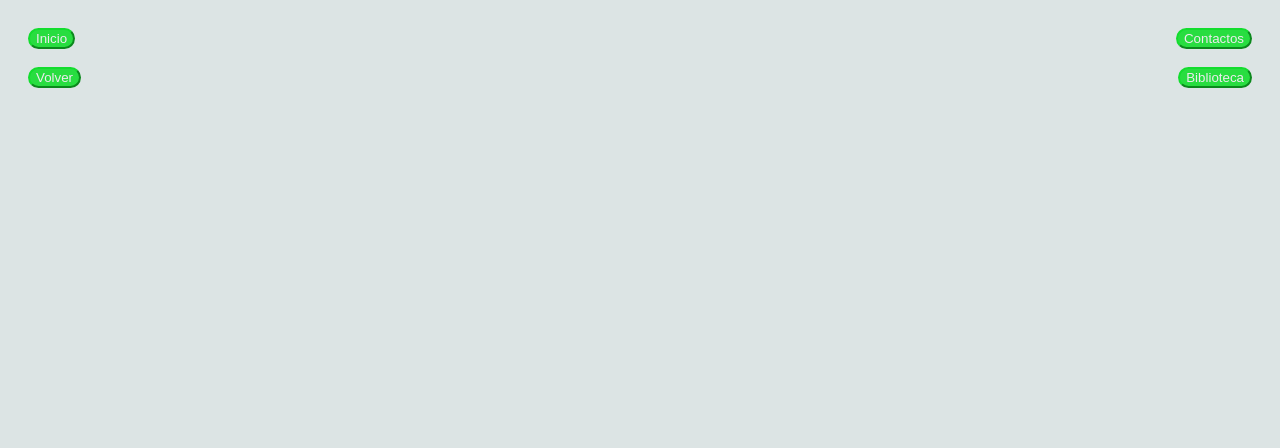
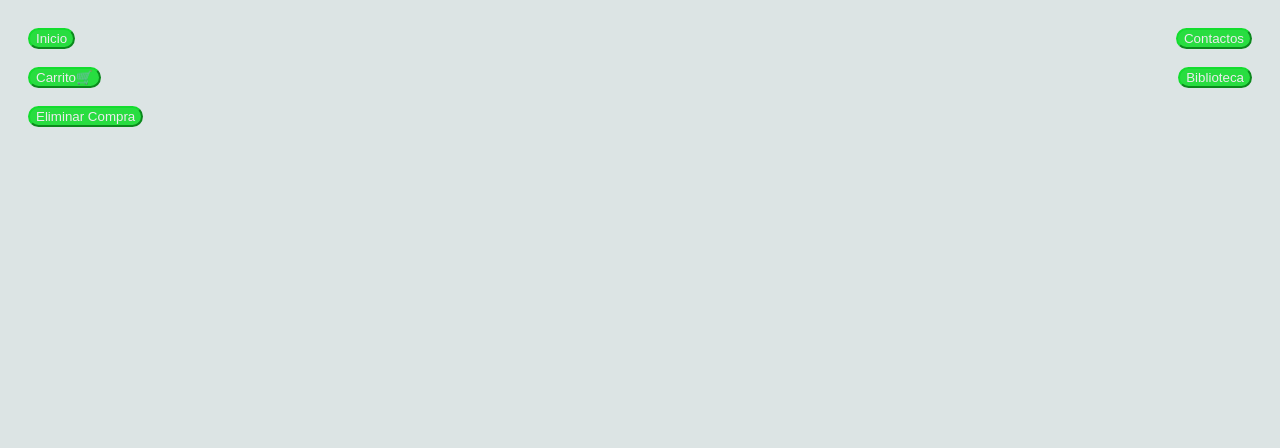
Before and after one commit to Daya-Mit/proyecto.appi, a website: page enviar.html in a window 1280 px wide. Shown: the top 448 px of the page. Drawn offline with Linux system fonts and the light colour scheme.

Commit message:
Add files via upload

```diff
--- a/enviar.html
+++ b/enviar.html
@@ -42,8 +42,10 @@
 
       <a href="contactos.html"><button class="boton-derecha">Contactos</button></a>
       <a href="index.html"><button>Inicio</button></a> <br> <br>
-      <a href="comprar.html"><button>Volver</button></a>
-      <a href="comprar.html"><button class="boton-derecha">Biblioteca</button></a>
+      <a href="comprar.html"><button>Carrito🛒</button></a>
+      <a href="comprar.html"><button class="boton-derecha">Biblioteca</button></a><br> <br>
+      <a href="eliminar.html"><button class="boton-arriba">Eliminar Compra</button></a>
+
 
 
       <div class="container">
```
